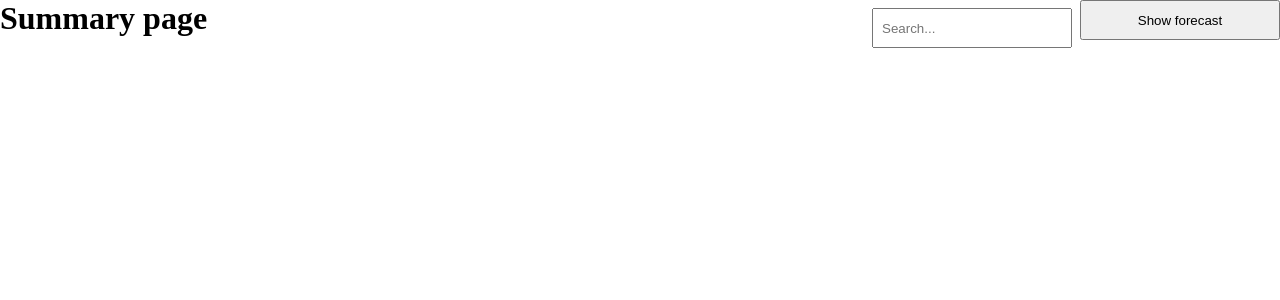
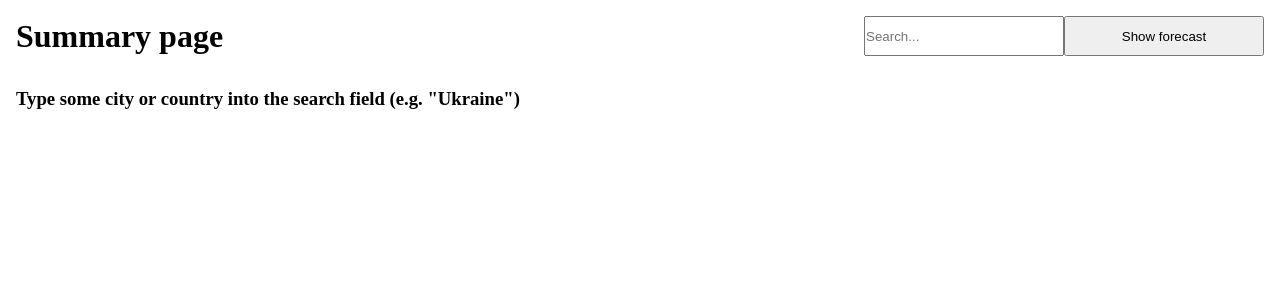
Before and after one commit to dmitrolov/twnty-test, a Next.js app: page /summary in a window 1280 px wide. Shown: the top 300 px of the page. Built offline with nearby package versions, Linux system fonts and the light colour scheme.

Commit message:
Add a little styles and responsiveness (11)

```diff
--- a/pages/summary.tsx
+++ b/pages/summary.tsx
@@ -1,5 +1,5 @@
 import React, {useEffect, useState} from 'react';
-import {AppWrapper, FlexContainer, GlobalStyle} from "../src/styles/styles";
+import {AppWrapper, GlobalStyle} from "../src/styles/styles";
 import {get5DayForecast, IForecastResponse} from "../src/api/api";
 import WeatherList from "../src/components/Weather/WeatherList";
 import styled from "styled-components";
@@ -10,11 +10,41 @@ interface IState {
     searchText: string,
 }
 
+export const FlexContainer = styled.div`
+  display: flex;
+  flex-direction: column;
+  align-items: center;
+
+  @media (min-width: 768px) {
+    flex-direction: row;
+    align-items: center;
+    justify-content: space-between;
+    margin: 1rem;
+  }
+`
+
+export const SearchContainer = styled.div`
+  display: flex;
+  flex-direction: column;
+  align-items: center;
+
+  @media (min-width: 768px) {
+    flex-direction: row;
+    align-items: center;
+    justify-content: space-between;
+  }
+`
+
 const TextInput = styled.input`
   width: 200px;
   height: 40px;
   padding: 0.5rem;
   margin: 0.5rem;
+
+  @media (min-width: 768px) {
+    padding: 0;
+    margin: 0;
+  }
 `
 
 const StyledButton = styled.button`
@@ -22,6 +52,11 @@ const StyledButton = styled.button`
   height: 40px;
   padding: 0.5rem;
   margin-bottom: 0.5rem;
+
+  @media (min-width: 768px) {
+    padding: 0;
+    margin: 0;
+  }
 `
 
 const APIErrorMesssage = styled.div`
@@ -31,6 +66,10 @@ const APIErrorMesssage = styled.div`
   display: flex;
   justify-content: center;
   align-items: center;
+
+  @media (min-width: 768px) {
+    width: 100%;
+  }
 `
 
 const Summary = () => {
@@ -59,21 +98,26 @@ const Summary = () => {
             <AppWrapper>
                 <FlexContainer>
                     <h1>Summary page</h1>
-                    <FlexContainer>
+                    <SearchContainer>
                         <TextInput
                             type="text"
                             placeholder={'Search...'}
                             onChange={(e) => setState({...state, ...{searchText: e.target.value}})}
                         />
                         <StyledButton onClick={getForecast}>Show forecast</StyledButton>
-                        {state.weatherDays.cod == 400 &&
-                            <APIErrorMesssage><h3>Location not found</h3></APIErrorMesssage>
-                        }
-                    </FlexContainer>
+                    </SearchContainer>
                 </FlexContainer>
-                {state.weatherDays.cod == 200 &&
-                    <WeatherList weatherForecastItems={state.weatherDays.list}></WeatherList>
-                }
+                <FlexContainer>
+                    {!state.weatherDays.cod &&
+                        <h3>Type some city or country into the search field (e.g. "Ukraine")</h3>
+                    }
+                    {state.weatherDays.cod == 400 &&
+                        <APIErrorMesssage><h3>Location not found</h3></APIErrorMesssage>
+                    }
+                    {state.weatherDays.cod == 200 &&
+                        <WeatherList weatherForecastItems={state.weatherDays.list}></WeatherList>
+                    }
+                </FlexContainer>
             </AppWrapper>
         </>
     );
--- a/src/components/Weather/WeatherDay.tsx
+++ b/src/components/Weather/WeatherDay.tsx
@@ -10,7 +10,7 @@ const WeatherDayWrapper = styled.div`
 
 const WeatherDayItem = styled.div`
   display: flex;
-  width: 250px;
+  width: 190px;
 `
 
 interface IWeatherDay {
--- a/src/components/Weather/WeatherList.tsx
+++ b/src/components/Weather/WeatherList.tsx
@@ -20,6 +20,10 @@ const PostsWrapper = styled.div`
   display: flex;
   flex-direction: column;
   padding-top: 1rem;
+
+  @media (min-width: 768px) {
+    flex-direction: row;
+  }
 `
 const WeatherActionWrap = styled.div`
   display: flex;
@@ -29,13 +33,28 @@ const WeatherActionWrap = styled.div`
 `
 const WeatherActionItem = styled.div`
   display: flex;
-  width: 250px;
+  width: 150px;
   padding-left: 0.5rem;
   cursor: pointer;
+
+  @media (min-width: 768px) {
+    margin-right: 0.5rem;
+  }
 `
 const TemperatureFilterInput = styled.input`
   width: 50px;
   margin-left: 0.5rem;
+`
+
+const Aside = styled.aside`
+  display: flex;
+  flex-direction: column;
+  align-items: center;
+`
+
+const WeatherListWrap = styled.div`
+  display: flex;
+  flex-wrap: wrap;
 `
 
 const WeatherList = ({weatherForecastItems}: IWeatherListProps) => {
@@ -92,6 +111,7 @@ const WeatherList = ({weatherForecastItems}: IWeatherListProps) => {
 
     return (
         <PostsWrapper>
+            <Aside>
                 <WeatherActionWrap>
                     <h3>Sort</h3>
                     <WeatherActionItem onClick={sortByDate}><button>Sort by Date</button></WeatherActionItem>
@@ -118,9 +138,12 @@ const WeatherList = ({weatherForecastItems}: IWeatherListProps) => {
                         />
                     </WeatherActionItem>
                 </WeatherActionWrap>
+            </Aside>
+            <WeatherListWrap>
                 {state.modifiedForecastItems?.map((weatherForecastItem) => {
                     return <WeatherDay key={weatherForecastItem.dt} weatherForecastItem={weatherForecastItem}/>
                 })}
+            </WeatherListWrap>
         </PostsWrapper>
     );
 };
--- a/src/styles/styles.ts
+++ b/src/styles/styles.ts
@@ -9,18 +9,13 @@ export const GlobalStyle = createGlobalStyle`
 `
 
 export const AppWrapper = styled.div`
-  width: 100%;
-  min-height: 100vh;
-`
-
-export const FlexContainer = styled.div`
   display: flex;
   flex-direction: column;
   align-items: center;
+  width: 100%;
+  min-height: 100vh;
 
   @media (min-width: 768px) {
-    flex-direction: row;
     align-items: normal;
-    justify-content: space-between;
   }
 `
```
Lines whose indentation alone changed are shown as unchanged.
